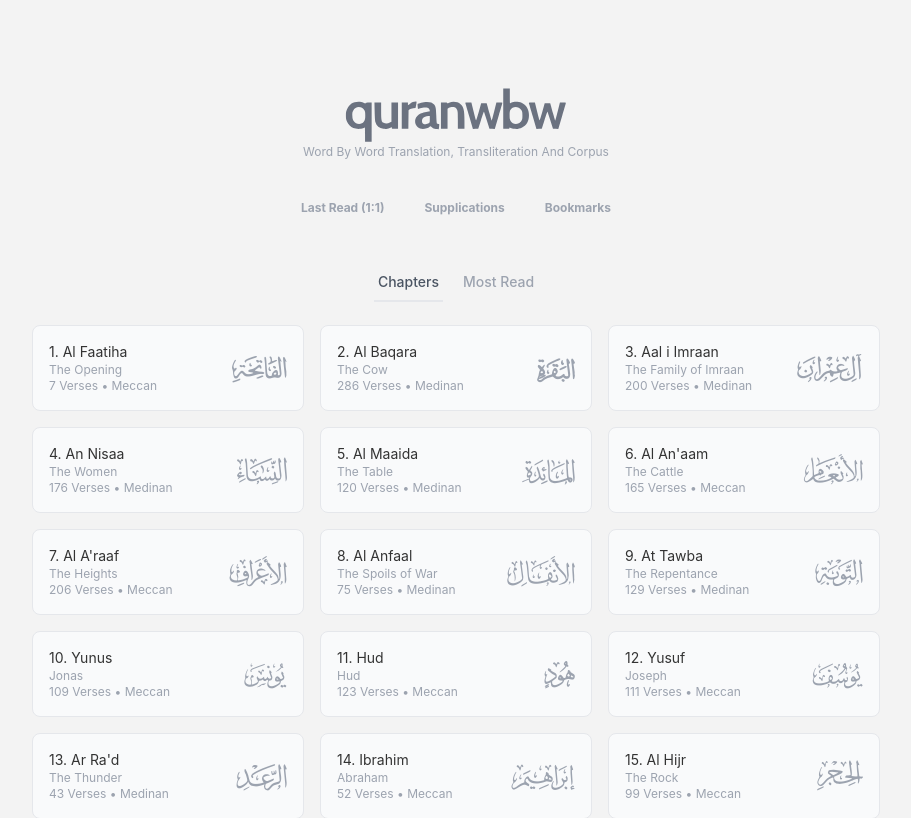
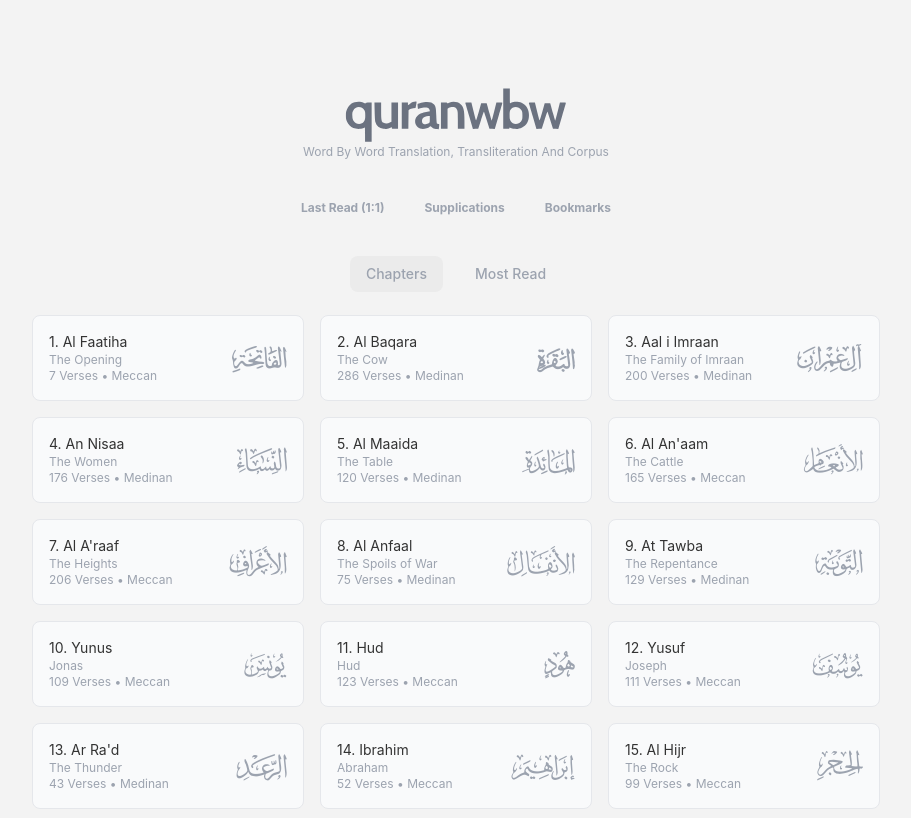
Before and after one commit to marwan/quranwbw-v4, a Svelte app: page / in a window 1280 px wide. Shown: the top 818 px of the page, without its empty margins (184-1095 px from the left). Built offline with nearby package versions, Linux system fonts and the light colour scheme.

Commit message:
updated tab styles

```diff
--- a/src/components/ui/HomepageTabs.svelte
+++ b/src/components/ui/HomepageTabs.svelte
@@ -6,7 +6,8 @@
   const homepageTabsStyles = {
     cardGridStyle: "grid grid-cols-1 md:grid-cols-2 lg:grid-cols-3 gap-4",
     cardInnerStyle: "flex items-center justify-between border border-gray-200 text-sm bg-gray-50 rounded-lg p-4 hover:cursor-pointer hover:bg-[#ebebeb] hover:border-gray-400 focus:outline-none focus:ring-4 focus:ring-gray-200",
-    activeTab: "text-gray-600 hover:text-gray-900 border-b-2",
+    tabStyle: "py-2 px-4 text-md cursor-pointer rounded-lg hover:bg-[#ebebeb]",
+    activeTab: "bg-[#ebebeb]",
   };
 
   let activeTab = 1; // chapters tab
@@ -16,10 +17,10 @@
   <div class="mb-4 text-gray-400 daaark:border-gray-700 px-8">
     <ul class="flex flex-wrap -mb-px text-sm font-medium text-center justify-center space-x-4">
       <li>
-        <button on:click={() => (activeTab = 1)} class="homepage-tabs inline-block p-4 px-1 pb-2 rounded-t-lg {activeTab === 1 ? `${homepageTabsStyles.activeTab}` : ''}" id="chapters-tab" data-tabs-target="#chapters-tab-panel" type="button" role="tab" aria-controls="chapters-tab-panel" aria-selected="false">Chapters</button>
+        <button on:click={() => (activeTab = 1)} class="{homepageTabsStyles.tabStyle} {activeTab === 1 ? `${homepageTabsStyles.activeTab}` : ''}" id="chapters-tab" data-tabs-target="#chapters-tab-panel" type="button" role="tab" aria-controls="chapters-tab-panel" aria-selected="false">Chapters</button>
       </li>
       <li>
-        <button on:click={() => (activeTab = 2)} class="homepage-tabs inline-block p-4 px-1 pb-2 rounded-t-lg {activeTab === 2 ? `${homepageTabsStyles.activeTab}` : ''}" id="most-read-tab" data-tabs-target="#most-read-tab-panel" type="button" role="tab" aria-controls="most-read-tab-panel" aria-selected="false">Most Read</button>
+        <button on:click={() => (activeTab = 2)} class="{homepageTabsStyles.tabStyle} {activeTab === 2 ? `${homepageTabsStyles.activeTab}` : ''}" id="most-read-tab" data-tabs-target="#most-read-tab-panel" type="button" role="tab" aria-controls="most-read-tab-panel" aria-selected="false">Most Read</button>
       </li>
     </ul>
   </div>
```
